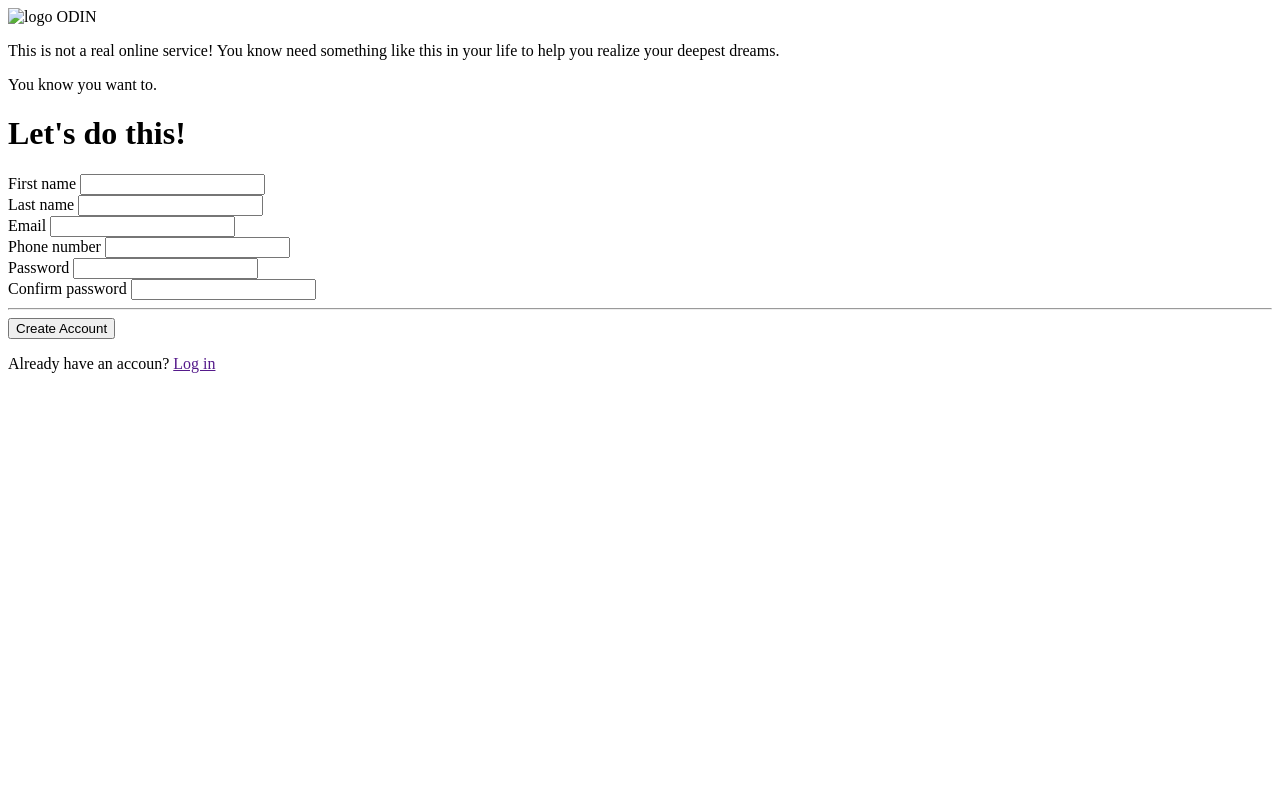
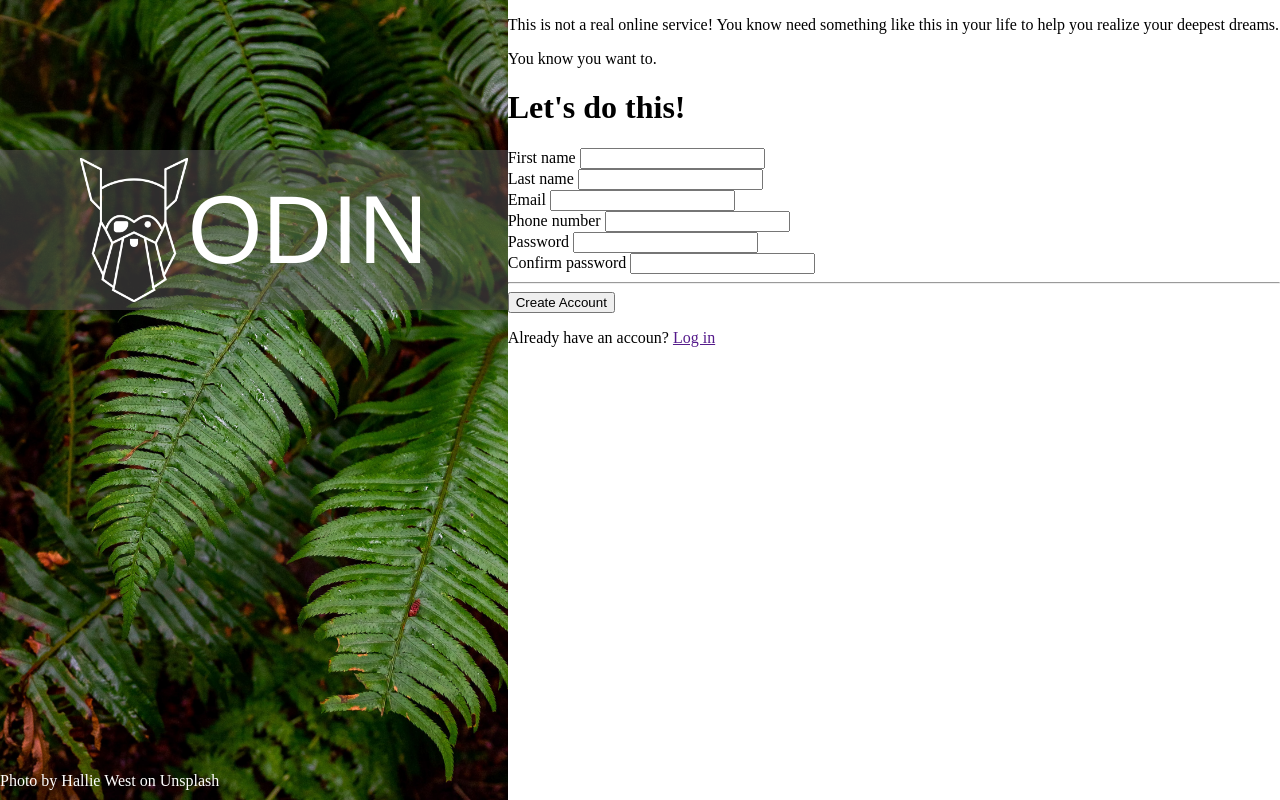
Before and after one commit to shravzzv/ODIN-sign-up-form-project, a plain HTML site: page index.html in a window 1280 px wide. Drawn offline with Linux system fonts and the light colour scheme; a web font is replaced by a local one.

Commit message:
feat: Add aside section with styles

```diff
--- a/index.html
+++ b/index.html
@@ -3,52 +3,46 @@
   <head>
     <meta charset="UTF-8" />
     <meta name="viewport" content="width=device-width, initial-scale=1.0" />
+    <link rel="shortcut icon" href="./assets/favicon.png" type="image/x-icon" />
     <title>Sign-up form</title>
     <link rel="stylesheet" href="styles.css" />
   </head>
   <body>
+    <div class="container">
       <aside>
         <div>
-        <img src="" alt="logo" class="logo" />
+          <img src="assets/odin-lined.png" alt="logo" class="logo" />
           <span>ODIN</span>
         </div>
       </aside>
-
       <main>
         <p>
-        This is not a real online service! You know need something like this in
-        your life to help you realize your deepest dreams.
+          This is not a real online service! You know need something like this
+          in your life to help you realize your deepest dreams.
         </p>
         <p>You know you want to.</p>
-
         <form action="" method="">
           <h1>Let's do this!</h1>
-
           <div class="form-control">
             <label for="first-name">First name</label>
             <input type="text" id="first-name" name="first_name" />
           </div>
-
           <div class="form-control">
             <label for="last-name">Last name</label>
             <input type="text" id="last-name" name="last_name" />
           </div>
-
           <div class="form-control">
             <label for="email">Email</label>
             <input type="email" name="email" id="email" />
           </div>
-
           <div class="form-control">
             <label for="phone">Phone number</label>
             <input type="tel" name="phone" id="phone" />
           </div>
-
           <div class="form-control">
             <label for="password">Password</label>
             <input type="password" name="password" id="password" />
           </div>
-
           <div class="form-control">
             <label for="confirm-password">Confirm password</label>
             <input
@@ -57,13 +51,11 @@
               id="confirm-password"
             />
           </div>
-
           <hr />
-
           <button type="submit">Create Account</button>
-
           <p>Already have an accoun? <a href="">Log in</a></p>
         </form>
       </main>
+    </div>
   </body>
 </html>
--- a/styles.css
+++ b/styles.css
@@ -0,0 +1,57 @@
+*,
+*::before,
+*::after {
+  box-sizing: border-box;
+}
+
+@font-face {
+  font-family: Norse-bold;
+  src: url(assets/Norse-Bold.otf);
+}
+
+body {
+  margin: 0;
+}
+
+body > div {
+  display: flex;
+}
+
+aside {
+  background-image: url(./assets/background.jpg);
+  background-size: cover;
+  background-color: #596d48;
+  min-height: 100vh;
+  flex: 1;
+}
+
+aside > div {
+  background-color: rgba(92, 90, 90, 0.5);
+  height: 20vh;
+  margin-top: 150px;
+  display: flex;
+  align-items: center;
+  padding: 0.5em 5em;
+}
+
+aside > div > img {
+  max-height: 100%;
+}
+
+aside > div > span {
+  font-family: Norse-bold, sans-serif;
+  color: white;
+  font-size: 6rem;
+}
+
+aside::after {
+  content: 'Photo by Hallie West on Unsplash';
+  position: absolute;
+  color: white;
+  bottom: 10px;
+  text-align: center;
+}
+
+main {
+  flex: 2;
+}
```
Also changed, not shown: assets/background.jpg (added), assets/favicon.png (added), assets/odin-lined.png (added), fonts/Norse-Bold.otf (added). Lines whose indentation alone changed are shown as unchanged.
